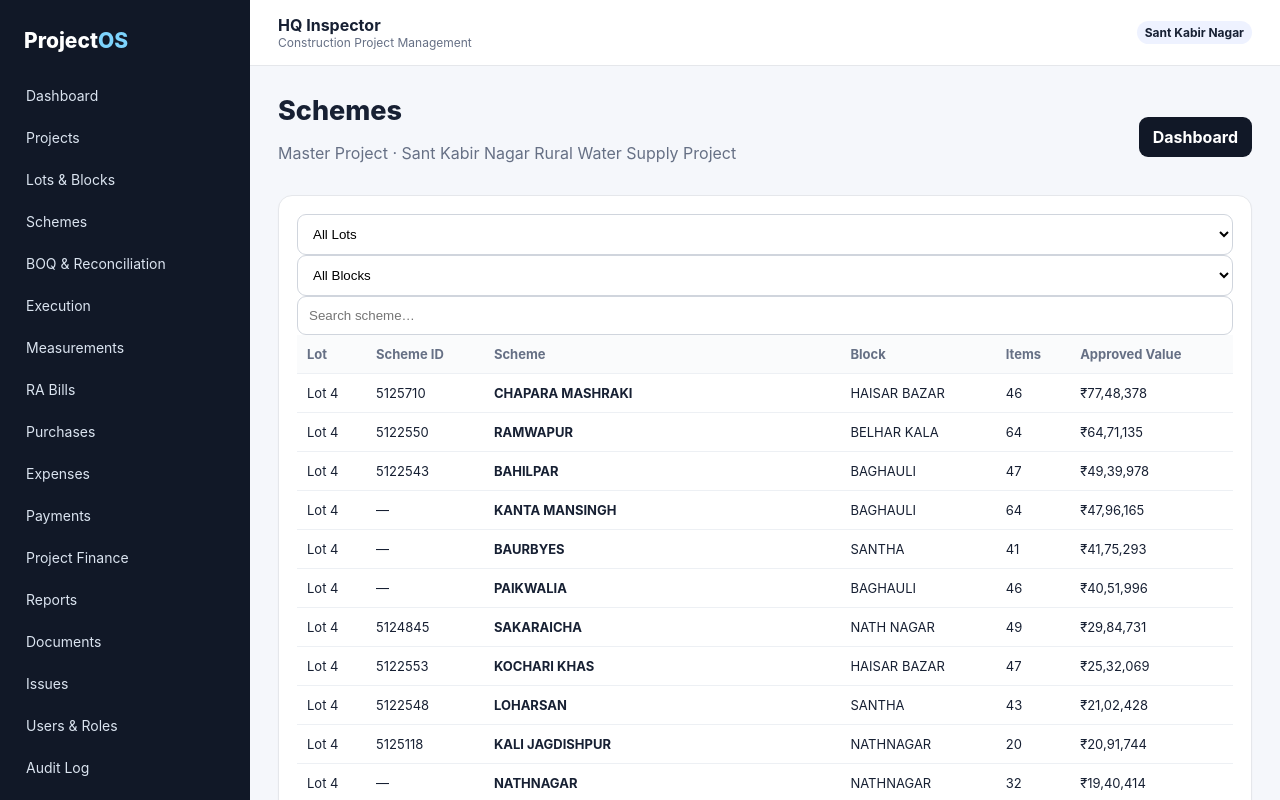
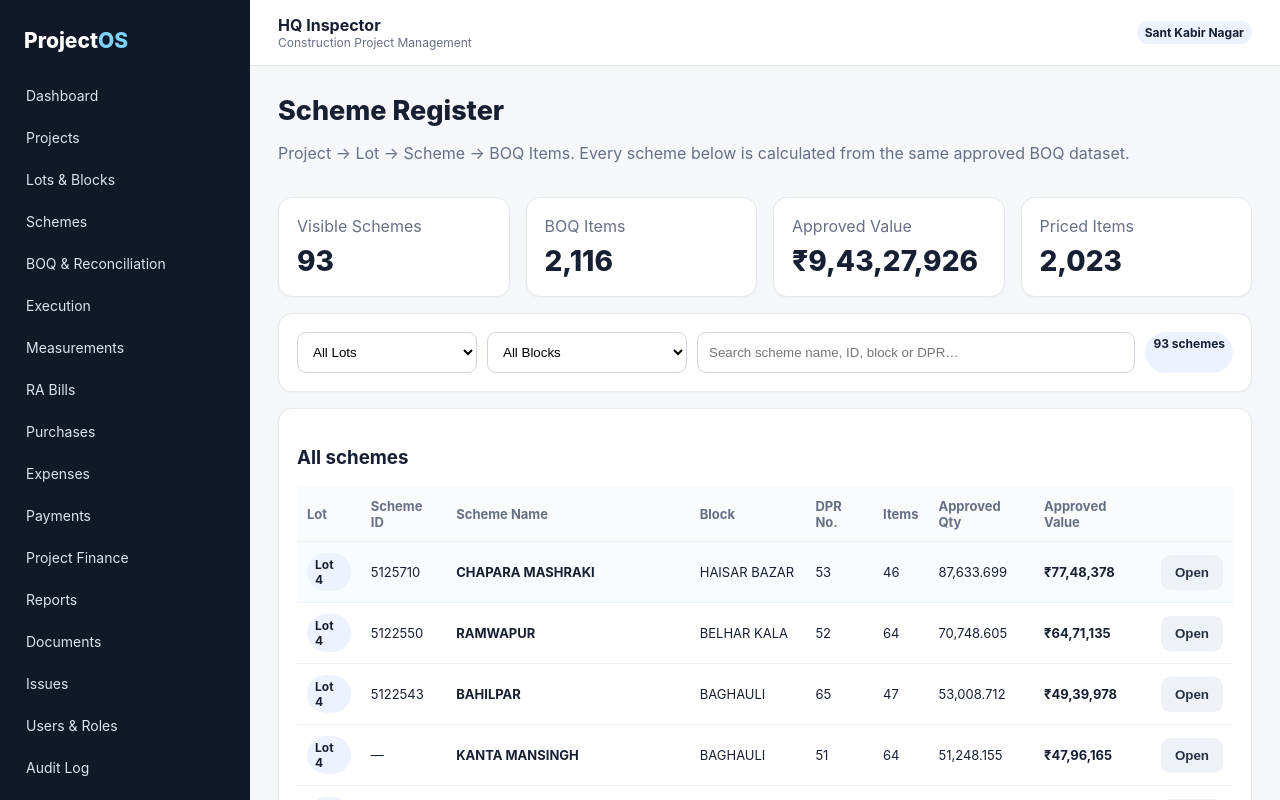
Before and after one commit to DevanshPandey2002/ProjectOS-jscpl, a Next.js app: page /schemes in a window 1280 px wide. Shown: the top 800 px of the page. Built offline with nearby package versions, Linux system fonts and the light colour scheme.

Commit message:
Build scheme register and BOQ drilldown page

```diff
--- /dev/null
+++ b/app/schemes/page.tsx
@@ -0,0 +1,36 @@
+'use client';
+import {useEffect,useMemo,useState} from 'react';
+import Shell from '@/components/Shell';
+import {loadBoqData,type BoqRow} from '@/lib/boqData';
+
+const money=(n:number)=>'₹'+Math.round(n).toLocaleString('en-IN');
+const qty=(n:number)=>Number(n||0).toLocaleString('en-IN',{maximumFractionDigits:3});
+const value=(r:BoqRow)=>typeof r.rate==='number'?r.rate*r.approvedQty:0;
+type Scheme={key:string;lot:string;id:string|null;name:string;block:string;dpr:string;items:number;value:number;qty:number;numericItems:number};
+
+export default function SchemesPage(){
+ const [rows,setRows]=useState<BoqRow[]>([]),[loading,setLoading]=useState(true),[error,setError]=useState('');
+ const [lot,setLot]=useState('All Lots'),[block,setBlock]=useState('All Blocks'),[search,setSearch]=useState(''),[selected,setSelected]=useState<string|null>(null);
+ useEffect(()=>{loadBoqData().then(setRows).catch(e=>setError(e instanceof Error?e.message:'Unable to load BOQ')).finally(()=>setLoading(false))},[]);
+ const lots=useMemo(()=>Array.from(new Set(rows.map(r=>r.lot))).sort(),[rows]);
+ const blocks=useMemo(()=>Array.from(new Set(rows.filter(r=>lot==='All Lots'||r.lot===lot).map(r=>r.block).filter(Boolean))).sort(),[rows,lot]);
+ const schemes=useMemo<Scheme[]>(()=>{const m=new Map<string,Scheme>();for(const r of rows){if(lot!=='All Lots'&&r.lot!==lot)continue;if(block!=='All Blocks'&&r.block!==block)continue;const key=[r.lot,r.schemeId||'',r.schemeName].join('|');const x=m.get(key)||{key,lot:r.lot,id:r.schemeId,name:r.schemeName,block:r.block,dpr:String(r.dprNo??'—'),items:0,value:0,qty:0,numericItems:0};x.items++;x.qty+=r.approvedQty;x.value+=value(r);if(typeof r.rate==='number')x.numericItems++;m.set(key,x)}return Array.from(m.values()).sort((a,b)=>b.value-a.value)},[rows,lot,block]);
+ const filtered=useMemo(()=>schemes.filter(s=>!search||[s.name,s.id,s.block,s.lot,s.dpr].join(' ').toLowerCase().includes(search.toLowerCase())),[schemes,search]);
+ const current=schemes.find(s=>s.key===selected)||filtered[0]||null;
+ const items=useMemo(()=>current?rows.filter(r=>r.lot===current.lot&&r.schemeName===current.name&&(r.schemeId||'')===(current.id||'')):[],[rows,current]);
+ const categories=useMemo(()=>{const m=new Map<string,number>();for(const r of items){const k=r.category||'Uncategorised';m.set(k,(m.get(k)||0)+value(r))}return Array.from(m.entries()).sort((a,b)=>b[1]-a[1])},[items]);
+ const exportScheme=()=>{if(!current)return;const head=['Lot','Scheme ID','Scheme','Block','Item Code','Description','Unit','Rate','Approved Qty','Approved Value'];const body=items.map(r=>[r.lot,r.schemeId||'',r.schemeName,r.block,r.itemCode,r.itemDescription.replace(/\n/g,' '),r.unit,r.rate??'',r.approvedQty,typeof r.rate==='number'?value(r):'']);const csv=[head,...body].map(a=>a.map(v=>'"'+String(v).replaceAll('"','""')+'"').join(',')).join('\n');const a=document.createElement('a');a.href=URL.createObjectURL(new Blob([csv],{type:'text/csv'}));a.download=(current.name.replace(/[^a-z0-9]+/gi,'_')||'scheme')+'_BOQ.csv';a.click();URL.revokeObjectURL(a.href)};
+ if(loading)return <Shell><div className='content'><h1 className='title'>Schemes</h1><p className='muted'>Loading the linked Lot 3 and Lot 4 scheme register…</p></div></Shell>;
+ if(error)return <Shell><div className='content'><h1 className='title'>Schemes</h1><div className='card'>{error}</div></div></Shell>;
+ const total=filtered.reduce((s,x)=>s+x.value,0),itemsCount=filtered.reduce((s,x)=>s+x.items,0),numeric=filtered.reduce((s,x)=>s+x.numericItems,0);
+ return <Shell><div className='content'>
+  <div style={{display:'flex',justifyContent:'space-between',alignItems:'center',gap:12,flexWrap:'wrap'}}><div><h1 className='title'>Scheme Register</h1><p className='muted'>Project → Lot → Scheme → BOQ Items. Every scheme below is calculated from the same approved BOQ dataset.</p></div></div>
+  <div className='grid grid4' style={{marginTop:18}}><div className='card'><div className='muted'>Visible Schemes</div><div className='kpi'>{filtered.length}</div></div><div className='card'><div className='muted'>BOQ Items</div><div className='kpi'>{itemsCount.toLocaleString('en-IN')}</div></div><div className='card'><div className='muted'>Approved Value</div><div className='kpi'>{money(total)}</div></div><div className='card'><div className='muted'>Priced Items</div><div className='kpi'>{numeric.toLocaleString('en-IN')}</div></div></div>
+  <div className='card' style={{marginTop:16}}><div className='toolbar' style={{display:'grid',gridTemplateColumns:'180px 200px 1fr auto',gap:10}}><select className='input' value={lot} onChange={e=>{setLot(e.target.value);setBlock('All Blocks');setSelected(null)}}><option>All Lots</option>{lots.map(x=><option key={x}>{x}</option>)}</select><select className='input' value={block} onChange={e=>{setBlock(e.target.value);setSelected(null)}}><option>All Blocks</option>{blocks.map(x=><option key={x}>{x}</option>)}</select><input className='input' placeholder='Search scheme name, ID, block or DPR…' value={search} onChange={e=>setSearch(e.target.value)}/><span className='badge'>{filtered.length} schemes</span></div></div>
+  <div className='card' style={{marginTop:16,overflowX:'auto'}}><h3>All schemes</h3><table className='table'><thead><tr><th>Lot</th><th>Scheme ID</th><th>Scheme Name</th><th>Block</th><th>DPR No.</th><th>Items</th><th>Approved Qty</th><th>Approved Value</th><th></th></tr></thead><tbody>{filtered.map(s=><tr key={s.key} style={{background:current?.key===s.key?'#f8fbff':undefined}}><td><span className='badge'>{s.lot}</span></td><td>{s.id||'—'}</td><td><b>{s.name}</b></td><td>{s.block||'—'}</td><td>{s.dpr}</td><td>{s.items}</td><td>{qty(s.qty)}</td><td><b>{money(s.value)}</b></td><td><button className='btn secondary' onClick={()=>setSelected(s.key)}>Open</button></td></tr>)}</tbody></table></div>
+  {current&&<><div className='grid grid3' style={{marginTop:16}}><div className='card'><div className='muted'>Selected Scheme</div><h2 style={{margin:'7px 0 0',fontSize:20}}>{current.name}</h2><p className='muted'>{current.lot} · {current.block} · ID {current.id||'—'}</p></div><div className='card'><div className='muted'>Approved BOQ</div><div className='kpi'>{money(current.value)}</div><div className='muted'>{current.items} item rows</div></div><div className='card'><div className='muted'>Quantity</div><div className='kpi'>{qty(current.qty)}</div><button className='btn' style={{marginTop:8}} onClick={exportScheme}>Export scheme BOQ</button></div></div>
+   <div className='grid grid3' style={{marginTop:16}}><div className='card' style={{gridColumn:'span 2'}}><h3>Approved value by category</h3>{categories.slice(0,8).map(([name,v])=><div key={name} style={{marginTop:13}}><div style={{display:'flex',justifyContent:'space-between',fontSize:13}}><span>{name}</span><b>{money(v)}</b></div><div style={{height:9,background:'#e5e7eb',borderRadius:99,marginTop:5}}><div style={{height:'100%',width:(current.value?Math.min(100,v/current.value*100):0)+'%',background:'#2563eb',borderRadius:99}}/></div></div>)}</div><div className='card'><h3>Scheme navigation</h3><p className='muted'>The selected scheme is the bridge to the next modules.</p><div style={{display:'grid',gap:8}}><a className='btn secondary' href='/boq'>BOQ & Reconciliation</a><a className='btn secondary' href='/execution'>Execution</a><a className='btn secondary' href='/measurements'>Measurements</a><a className='btn secondary' href='/bills'>RA Bills</a></div></div></div>
+   <div className='card' style={{marginTop:16,overflowX:'auto'}}><h3>Complete BOQ — {current.name}</h3><table className='table'><thead><tr><th>Item Code</th><th>Description</th><th>Unit</th><th>Rate</th><th>Approved Qty</th><th>Approved Value</th><th>Category</th><th>Part</th></tr></thead><tbody>{items.map((r,i)=><tr key={r.itemCode+'|'+i}><td><b>{r.itemCode}</b></td><td style={{minWidth:420,whiteSpace:'pre-wrap'}}>{r.itemDescription}</td><td>{r.unit}</td><td>{typeof r.rate==='number'?money(r.rate):r.rate||'—'}</td><td>{qty(r.approvedQty)}</td><td>{typeof r.rate==='number'?money(value(r)):'—'}</td><td>{r.category||'—'}</td><td>{r.part||'—'}</td></tr>)}</tbody></table></div>
+  </>}
+ </div></Shell>;
+}
```
